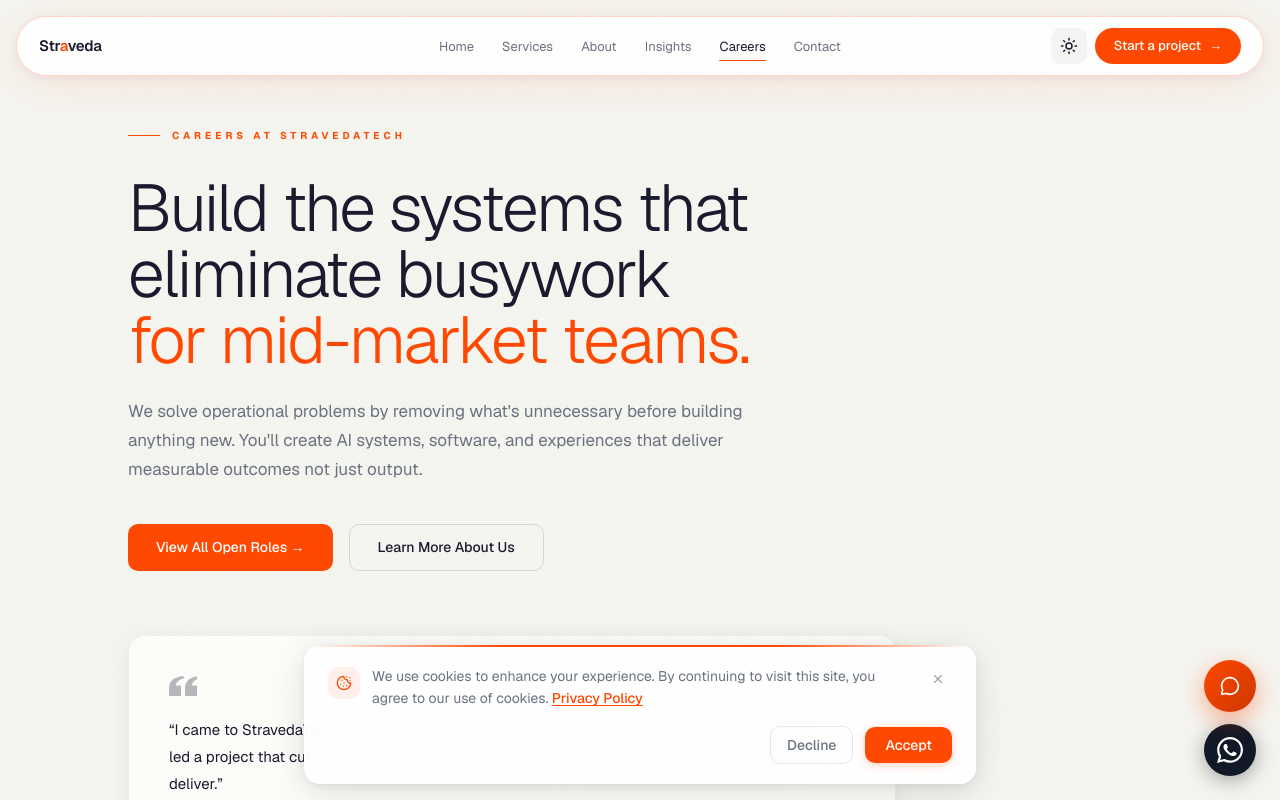
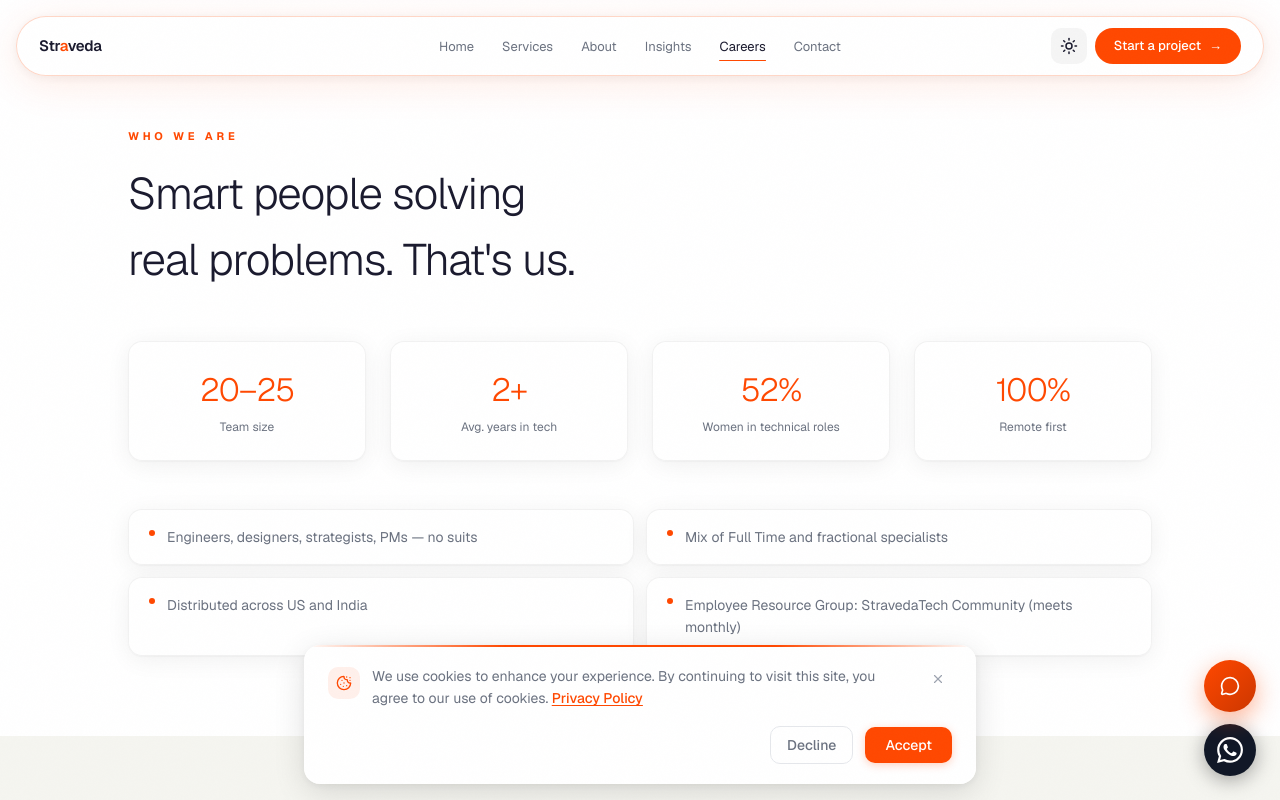
Before and after one commit to archanasanap-3/staging-copy, a Next.js app: page /careers in a window 1280 px wide. Shown: the top 800 px of the page. Built offline with nearby package versions, Linux system fonts and the light colour scheme.

Commit message:
hide hero section from carrer page

```diff
--- a/src/components/features/careers/CareersPage.tsx
+++ b/src/components/features/careers/CareersPage.tsx
@@ -354,7 +354,7 @@
   ];
 
   return (
-    <section className="py-20 px-6 bg-white dark:bg-[#0d0d1a]">
+    <section className="pt-32 pb-20 px-6 bg-white dark:bg-[#0d0d1a]">
       <div className="max-w-5xl mx-auto">
         <motion.div {...fadeUp} className="mb-12">
           <p className="text-[11px] font-bold uppercase tracking-[0.35em] text-[#FF4800] mb-4">Who We Are</p>
@@ -901,7 +901,7 @@
 
   return (
     <div>
-      <HeroSection onViewRoles={scrollToRoles} />
+      {/* <HeroSection onViewRoles={scrollToRoles} /> */}
       <WhoWorksHereSection />
       <GrowthSection />
       <HiringProcessSection />
```
